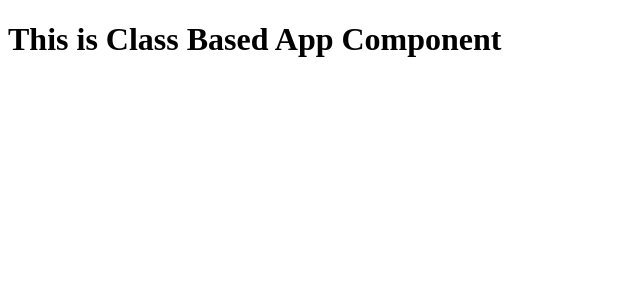
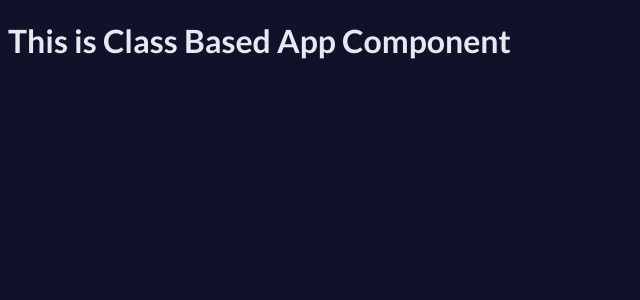
Before and after one commit to chaitanyatekane/Hint-Names, a React (Create React App) app: page / in a window 1280 px wide. Shown: the top 300 px of the page, without its empty margins (0-640 px from the left). Built offline with nearby package versions, Linux system fonts and the light colour scheme; a web font is replaced by a local one.

Commit message:
add css to App component

```diff
--- a/src/components/App/App.css
+++ b/src/components/App/App.css
@@ -0,0 +1,6 @@
+body {
+    background: #0f1228;
+    overflow-x: hidden;
+    color: #e7e9f0;
+    font-family: Lato, sans-serif;
+}
--- a/src/components/App/App.js
+++ b/src/components/App/App.js
@@ -1,4 +1,5 @@
 import React from 'react';
+import './App.css'
 
 class App extends React.Component {
     render() {
```
